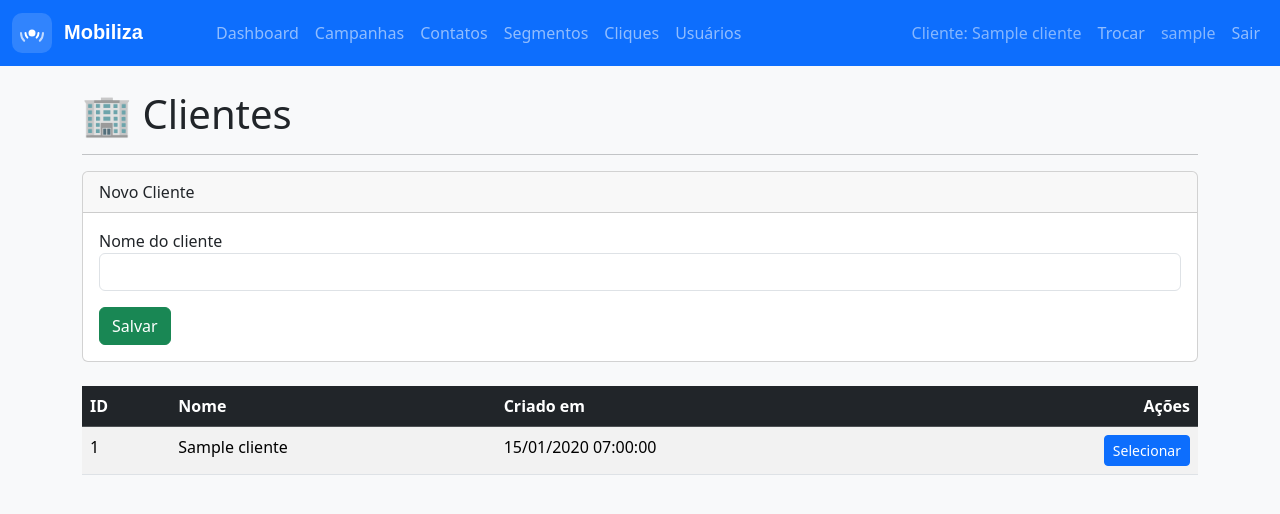
After one commit to Vinimds77/Mobiliza, a Flask app: page /clientes in a window 1280 px wide. The commit adds this page. Shown: the top 514 px of the page. Run offline with Flask 3, Linux system fonts and the light colour scheme; a user stored in the database is signed in; tables that the repository leaves empty hold one stand-in row (values such as "Sample post").

Commit message:
Adiciona seletor de cliente com filtro automatico por sessao (Etapa C)

```diff
--- a/app.py
+++ b/app.py
@@ -1,4 +1,12 @@
-from flask import Flask, render_template, request, redirect
+from flask import (
+    Flask,
+    render_template,
+    request,
+    redirect,
+    session,
+    url_for,
+    has_request_context
+)
 import os
 import secrets
 import requests
@@ -11,10 +19,12 @@ from flask_login import (
     LoginManager,
     login_user,
     logout_user,
-    login_required
+    login_required,
+    current_user
 )
 from werkzeug.security import generate_password_hash, check_password_hash
-from sqlalchemy import inspect, text, func
+from sqlalchemy import inspect, text, func, event
+from sqlalchemy.orm import with_loader_criteria
 
 from config import Config
 from database import db
@@ -25,6 +35,7 @@ from models.clique import Clique
 from models.contato import Contato
 from models.campanha_contato import CampanhaContato
 from models.usuario import Usuario
+from models.cliente import Cliente
 
 app = Flask(__name__)
 app.config.from_object(Config)
@@ -63,6 +74,57 @@ login_manager.init_app(app)
 @login_manager.user_loader
 def load_user(user_id):
     return Usuario.query.get(int(user_id))
+
+
+# ===========================
+# FILTRO AUTOMÁTICO POR CLIENTE
+# ===========================
+
+MODELOS_COM_CLIENTE = (Segmento, Contato, Campanha)
+
+
+@event.listens_for(db.session, "do_orm_execute")
+def aplicar_filtro_cliente(execute_state):
+
+    if not execute_state.is_select or not has_request_context():
+        return
+
+    if request.endpoint == "abrir_link":
+        return
+
+    cliente_id = session.get("cliente_id")
+
+    if cliente_id is None:
+        return
+
+    for modelo in MODELOS_COM_CLIENTE:
+        execute_state.statement = execute_state.statement.options(
+            with_loader_criteria(modelo, lambda cls: cls.cliente_id == cliente_id)
+        )
+
+
+@app.before_request
+def exigir_cliente_selecionado():
+
+    if not current_user.is_authenticated:
+        return
+
+    endpoints_sem_cliente = {
+        "login", "logout", "static", "abrir_link",
+        "clientes", "selecionar_cliente", "usuarios"
+    }
+
+    if request.endpoint in endpoints_sem_cliente or request.endpoint is None:
+        return
+
+    if "cliente_id" not in session:
+        return redirect(url_for("clientes"))
+
+
+@app.context_processor
+def injetar_cliente_atual():
+    cliente_id = session.get("cliente_id")
+    return {"cliente_atual": Cliente.query.get(cliente_id) if cliente_id else None}
 
 
 # ===========================
@@ -136,6 +198,39 @@ def usuarios():
 
 
 # ===========================
+# CLIENTES
+# ===========================
+
+@app.route("/clientes", methods=["GET", "POST"])
+@login_required
+def clientes():
+
+    if request.method == "POST":
+
+        novo = Cliente(nome=request.form["nome"])
+
+        db.session.add(novo)
+        db.session.commit()
+
+        return redirect("/clientes")
+
+    lista = Cliente.query.order_by(Cliente.nome).all()
+
+    return render_template("clientes.html", clientes=lista)
+
+
+@app.route("/clientes/selecionar/<int:id>")
+@login_required
+def selecionar_cliente(id):
+
+    cliente = Cliente.query.get_or_404(id)
+
+    session["cliente_id"] = cliente.id
+
+    return redirect("/")
+
+
+# ===========================
 # FILTROS DE TEMPLATE
 # ===========================
 
@@ -184,7 +279,8 @@ def segmentos():
     if request.method == "POST":
 
         novo = Segmento(
-            nome=request.form["nome"]
+            nome=request.form["nome"],
+            cliente_id=session["cliente_id"]
         )
 
         db.session.add(novo)
@@ -236,7 +332,8 @@ def contatos():
             nome=request.form["nome"],
             telefone=request.form["telefone"],
             cargo=request.form["cargo"],
-            segmento_id=request.form["segmento"]
+            segmento_id=request.form["segmento"],
+            cliente_id=session["cliente_id"]
         )
 
         db.session.add(contato)
@@ -295,7 +392,8 @@ def campanhas():
         campanha = Campanha(
             titulo=titulo,
             destino=destino,
-            codigo=codigo
+            codigo=codigo,
+            cliente_id=session["cliente_id"]
         )
 
         db.session.add(campanha)
@@ -328,6 +426,8 @@ def campanhas():
         db.session.query(
             CampanhaContato.campanha_id,
             func.count(CampanhaContato.id)
+        ).join(
+            Campanha, CampanhaContato.campanha_id == Campanha.id
         ).group_by(CampanhaContato.campanha_id).all()
     )
 
@@ -650,7 +750,7 @@ def relatorio_campanha(id):
 @login_required
 def listar_cliques():
 
-    cliques = Clique.query.order_by(
+    cliques = Clique.query.join(Campanha).order_by(
         Clique.data.desc()
     ).all()
 
@@ -668,7 +768,7 @@ def listar_cliques():
 @login_required
 def teste():
 
-    relacionamentos = CampanhaContato.query.all()
+    relacionamentos = CampanhaContato.query.join(Campanha).all()
 
     texto = ""
 
--- a/templates/base.html
+++ b/templates/base.html
@@ -82,6 +82,22 @@
 
             </div>
 
+            {% if cliente_atual %}
+
+            <div class="navbar-nav">
+
+                <span class="nav-link text-white-50">
+                    Cliente: {{ cliente_atual.nome }}
+                </span>
+
+                <a class="nav-link" href="/clientes">
+                    Trocar
+                </a>
+
+            </div>
+
+            {% endif %}
+
             <div class="navbar-nav">
 
                 <span class="nav-link text-white-50">
--- /dev/null
+++ b/templates/clientes.html
@@ -0,0 +1,93 @@
+{% extends "base.html" %}
+
+{% block titulo %}Mobiliza - Clientes{% endblock %}
+
+{% block conteudo %}
+
+    <h1>🏢 Clientes</h1>
+
+    <hr>
+
+    <div class="card mb-4">
+
+        <div class="card-header">
+            Novo Cliente
+        </div>
+
+        <div class="card-body">
+
+            <form method="POST">
+
+                <div class="mb-3">
+
+                    <label>Nome do cliente</label>
+
+                    <input
+                        type="text"
+                        class="form-control"
+                        name="nome"
+                        required>
+
+                </div>
+
+                <button class="btn btn-success">
+                    Salvar
+                </button>
+
+            </form>
+
+        </div>
+
+    </div>
+
+    <table class="table table-striped">
+
+        <thead class="table-dark">
+
+            <tr>
+
+                <th>ID</th>
+
+                <th>Nome</th>
+
+                <th>Criado em</th>
+
+                <th class="text-end">Ações</th>
+
+            </tr>
+
+        </thead>
+
+        <tbody>
+
+        {% for cliente in clientes %}
+
+            <tr>
+
+                <td>{{ cliente.id }}</td>
+
+                <td>{{ cliente.nome }}</td>
+
+                <td>{{ cliente.criado_em | brasilia }}</td>
+
+                <td class="text-end">
+
+                    <a
+                        href="/clientes/selecionar/{{ cliente.id }}"
+                        class="btn btn-primary btn-sm">
+
+                        Selecionar
+
+                    </a>
+
+                </td>
+
+            </tr>
+
+        {% endfor %}
+
+        </tbody>
+
+    </table>
+
+{% endblock %}
```
